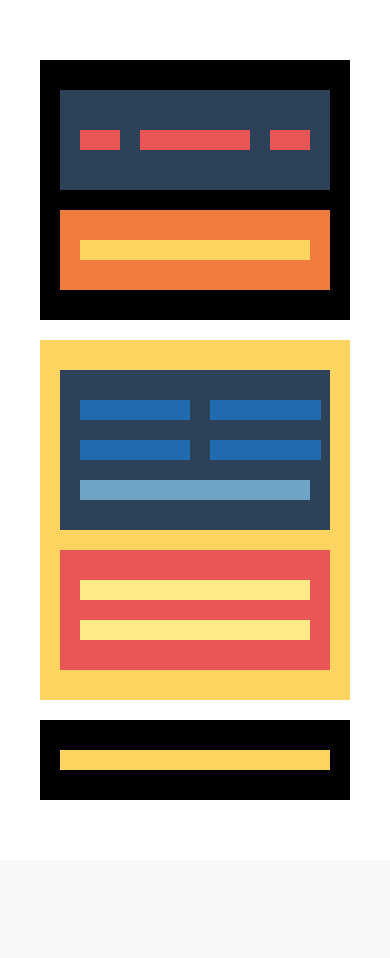
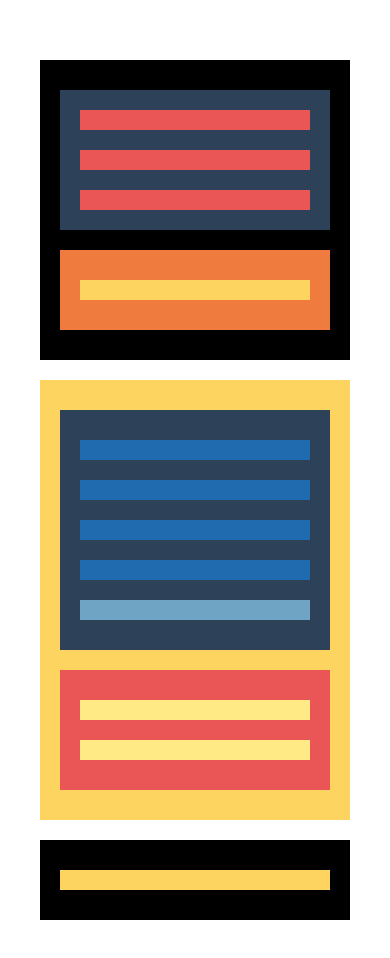
Before and after one commit to jc-alvarez-fdez/sprint_01_01, a plain HTML site: page nivell_01/index.html in a window 390 px wide. Before the commit the page ends 860 px from the top, so only its background shows below. Drawn offline with Linux system fonts and the light colour scheme.

Commit message:
Exercici_03 Punto de ruptura para móviles

```diff
--- a/nivell_01/css/nivell_01.css
+++ b/nivell_01/css/nivell_01.css
@@ -119,3 +119,38 @@ main aside {
     }
 
 }
+
+/* Punto de ruptura para móviles */
+
+@media (max-width: 480px) {
+
+    .container {
+        max-width: 480px;
+        min-width: 320px;
+    }
+    header div.gris01 {
+        flex-direction: column;
+        gap: 0;
+    }
+
+    header div.gris01 :nth-child(even) {
+        flex-grow: 1;
+     }
+
+     .gris01 div {
+      margin-top:0;
+     }
+     .gris01 div:last-child {
+        margin-bottom:0;
+       }
+
+
+    .art01 {
+        display: block;
+        height: auto;
+    }
+    .azul01 {
+        width: initial;
+        margin-bottom: 20px;
+    }
+}
```
